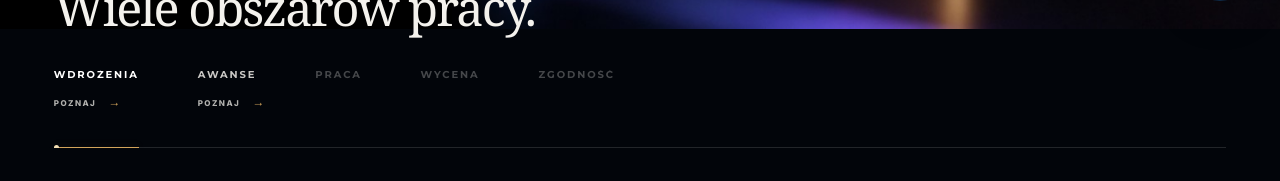
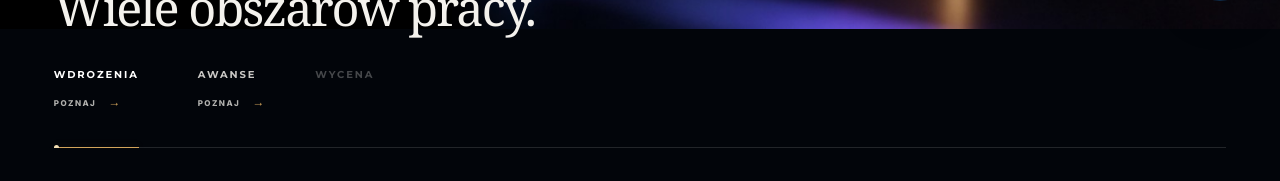
Before and after one commit to vernegroup/bos-platform, a Next.js app: page / in a window 1280 px wide. Shown: the part 771-952 px from the top of the page. Built offline with nearby package versions, Linux system fonts and the light colour scheme.

Commit message:
HOME remove Work and Compliance from product rail

```diff
--- a/components/home/ProductRail.tsx
+++ b/components/home/ProductRail.tsx
@@ -5,9 +5,7 @@ import ProductDetailsModal from "./ProductDetailsModal";
 const products = [
   { id:"onboarding", label:"WDROŻENIA", modal:"onboarding", available:true },
   { id:"promotions", label:"AWANSE", modal:"promotions", available:true },
-  { id:"work", label:"PRACA", available:false },
   { id:"pricing", label:"WYCENA", available:false },
-  { id:"compliance", label:"ZGODNOŚĆ", available:false },
 ] as const;
 
 export default function ProductRail(){
```
